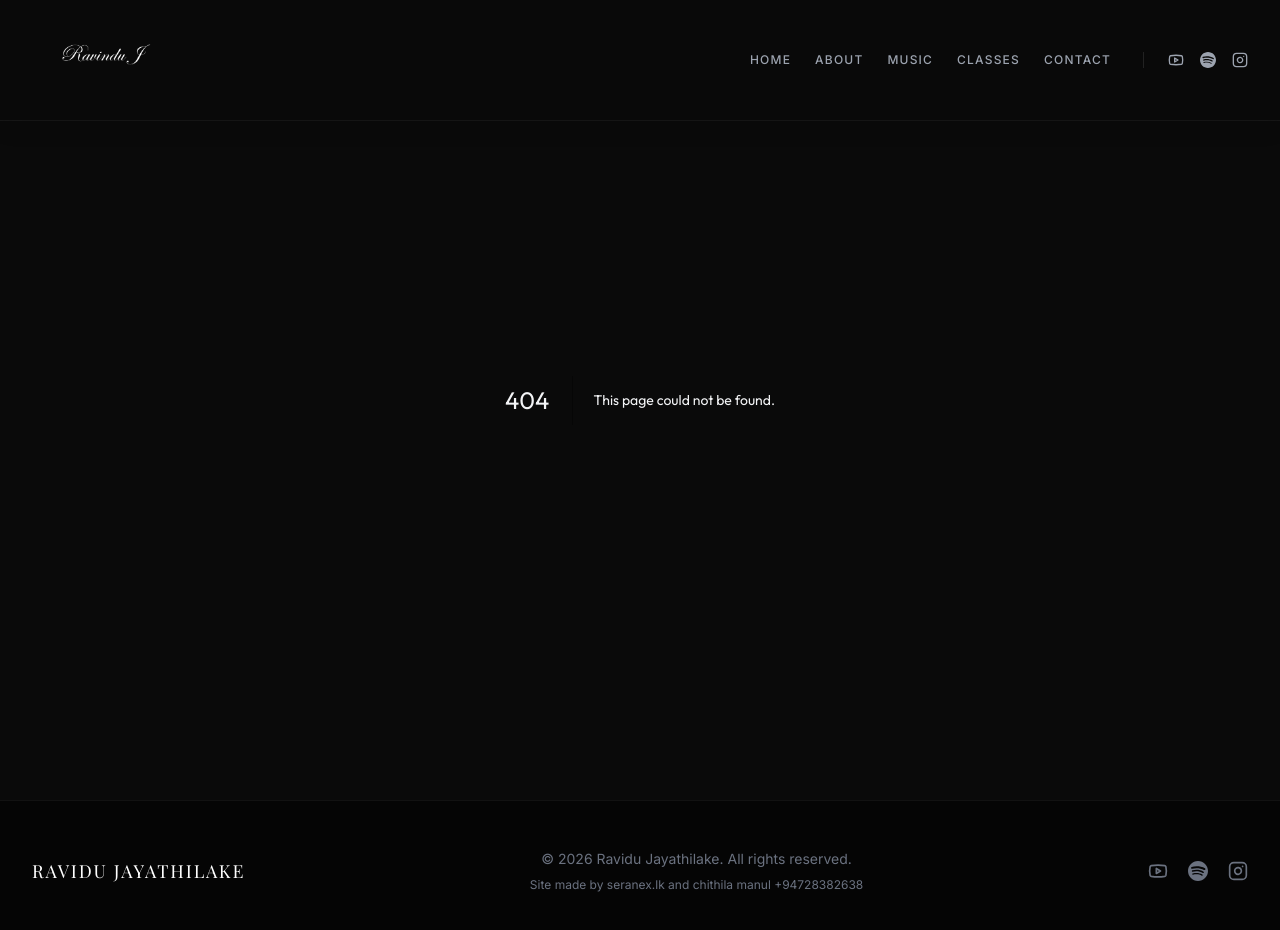
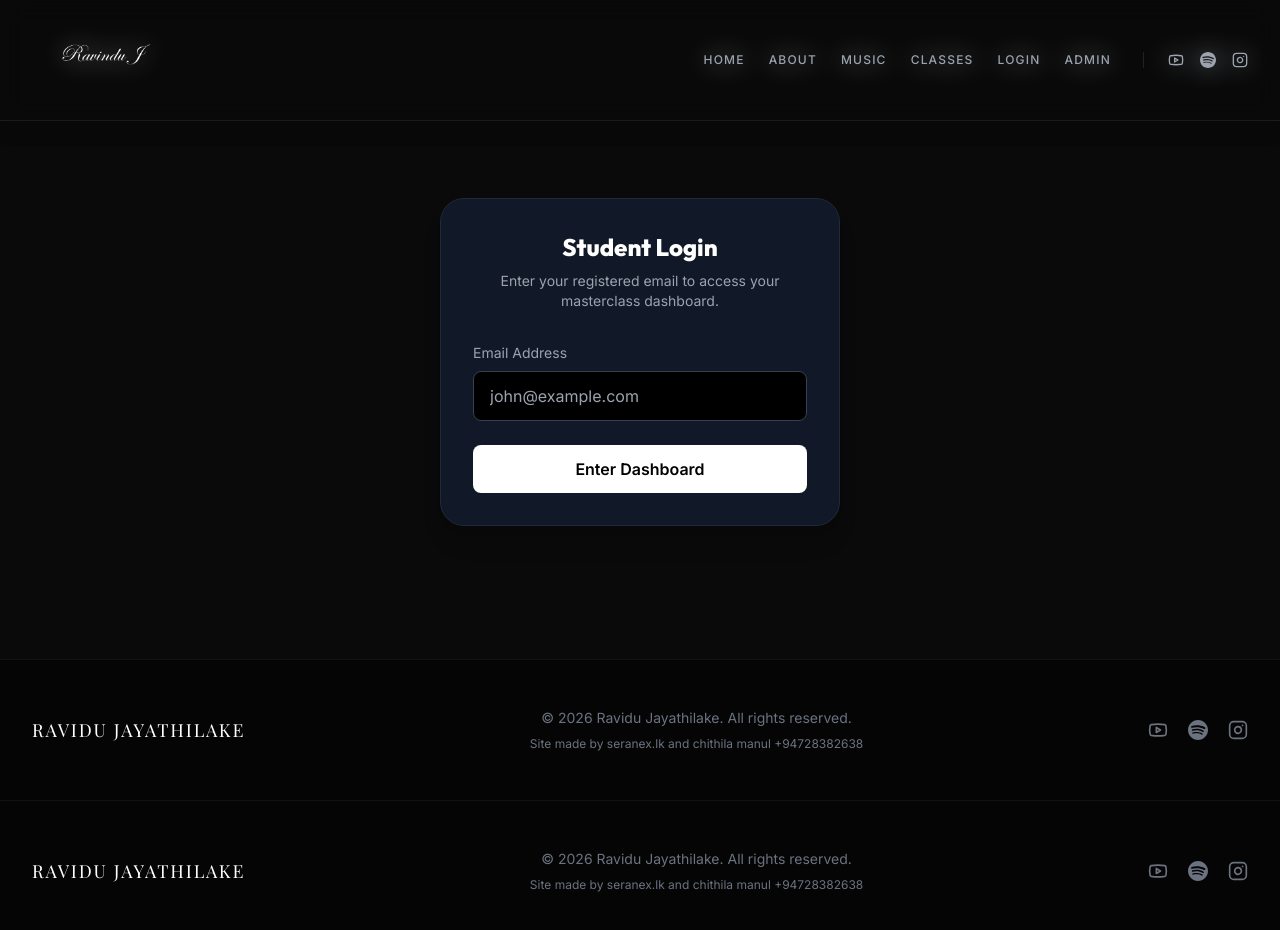
Before and after one commit to chithilamanul1/raviduweb, a Next.js app: page /login in a window 1280 px wide. Before the commit this address had no page. Shown: the top 930 px of the page. Built offline with nearby package versions, Linux system fonts and the light colour scheme.

Commit message:
Hide Navbar and Footer on Admin route and add ADMIN link to Navbar

```diff
--- /dev/null
+++ b/src/app/api/auth/login/route.ts
@@ -0,0 +1,42 @@
+import { NextResponse } from 'next/server';
+import { createClient } from 'next-sanity';
+import { cookies } from 'next/headers';
+
+const client = createClient({
+  projectId: process.env.NEXT_PUBLIC_SANITY_PROJECT_ID || 'czcl29jz',
+  dataset: process.env.NEXT_PUBLIC_SANITY_DATASET || 'production',
+  apiVersion: '2024-01-01',
+  useCdn: false,
+});
+
+export async function POST(req: Request) {
+  try {
+    const { email } = await req.json();
+
+    if (!email) {
+      return NextResponse.json({ error: 'Email is required' }, { status: 400 });
+    }
+
+    // Query Sanity for this student email
+    const query = `*[_type == "student" && email == $email][0]`;
+    const student = await client.fetch(query, { email });
+
+    if (!student) {
+      return NextResponse.json({ error: 'No account found with this email' }, { status: 404 });
+    }
+
+    // Set a simple HTTP-only cookie with the student's email for session handling
+    cookies().set('student_email', student.email, {
+      httpOnly: true,
+      secure: process.env.NODE_ENV === 'production',
+      sameSite: 'lax',
+      path: '/',
+      maxAge: 60 * 60 * 24 * 30, // 30 days
+    });
+
+    return NextResponse.json({ success: true, status: student.paymentStatus });
+  } catch (error: any) {
+    console.error("Login Error:", error);
+    return NextResponse.json({ error: 'Internal server error' }, { status: 500 });
+  }
+}
--- a/src/app/dashboard/page.tsx
+++ b/src/app/dashboard/page.tsx
@@ -1,19 +1,42 @@
 import { Navbar } from '../../components/Navbar'
 import { Footer } from '../../components/Footer'
 import Link from 'next/link'
+import { cookies } from 'next/headers'
+import { redirect } from 'next/navigation'
+import { createClient } from 'next-sanity'
 
 export const metadata = {
   title: 'Student Dashboard | Ravindu Jayathilake',
 }
 
-export default function DashboardPage() {
-  // Mock data for UI scaffolding
-  const isSubscribed = true;
-  const classes = [
-    { id: 1, title: 'Introduction to Fingerstyle', duration: '45 mins', date: '2026-07-01' },
-    { id: 2, title: 'Advanced Chord Progressions', duration: '55 mins', date: '2026-07-08' },
-    { id: 3, title: 'Mastering the Fretboard', duration: '60 mins', date: '2026-07-15' },
-  ];
+const client = createClient({
+  projectId: process.env.NEXT_PUBLIC_SANITY_PROJECT_ID || 'czcl29jz',
+  dataset: process.env.NEXT_PUBLIC_SANITY_DATASET || 'production',
+  apiVersion: '2024-01-01',
+  useCdn: false,
+})
+
+export default async function DashboardPage() {
+  const cookieStore = cookies()
+  const studentEmail = cookieStore.get('student_email')?.value
+
+  if (!studentEmail) {
+    redirect('/login')
+  }
+
+  // Fetch student status
+  const student = await client.fetch(`*[_type == "student" && email == $email][0]`, { email: studentEmail })
+
+  if (!student) {
+    redirect('/login')
+  }
+
+  const isSubscribed = student.paymentStatus === 'active';
+
+  // Fetch video classes ordered by the 'order' field
+  const classes = isSubscribed
+    ? await client.fetch(`*[_type == "videoClass"] | order(order asc)`)
+    : [];
 
   return (
     <div className="min-h-screen bg-dark text-gray-100 flex flex-col">
@@ -25,13 +48,13 @@ export default function DashboardPage() {
           <div className="flex flex-col md:flex-row justify-between items-start md:items-center mb-10 gap-4">
             <div>
               <h1 className="text-3xl font-bold tracking-tight text-white mb-2">Student Dashboard</h1>
-              <p className="text-gray-400">Welcome back! Pick up where you left off.</p>
+              <p className="text-gray-400">Welcome back, {student.name.split(' ')[0]}!</p>
             </div>
 
             <div className="flex gap-4">
               <div className="bg-gray-900 border border-gray-800 rounded-lg px-4 py-2 flex flex-col">
                 <span className="text-xs text-gray-500 uppercase font-medium">Status</span>
-                <span className={`text-sm font-bold ${isSubscribed ? 'text-teal-400' : 'text-red-400'}`}>
+                <span className={`text-sm font-bold ${isSubscribed ? 'text-teal-400' : 'text-yellow-500'}`}>
                   {isSubscribed ? 'Active Subscription' : 'Pending Payment'}
                 </span>
               </div>
@@ -40,12 +63,12 @@ export default function DashboardPage() {
 
           {!isSubscribed ? (
             <div className="bg-yellow-500/10 border border-yellow-500/20 rounded-2xl p-8 text-center">
-              <h2 className="text-xl font-bold text-yellow-500 mb-2">Payment Pending</h2>
+              <h2 className="text-xl font-bold text-yellow-500 mb-2">Payment Pending Review</h2>
               <p className="text-gray-400 max-w-lg mx-auto mb-6">
-                We are currently reviewing your bank transfer receipt. Once approved, you will have full access to all video classes.
+                Your receipt has been submitted and is currently being reviewed. Once approved, you will have instant access to all video classes right here.
               </p>
-              <Link href="/checkout" className="inline-block py-2 px-6 bg-gray-800 hover:bg-gray-700 text-white rounded-lg transition duration-200">
-                View Payment Details
+              <Link href="/classes" className="inline-block py-2 px-6 bg-gray-800 hover:bg-gray-700 text-white rounded-lg transition duration-200">
+                Explore Classes
               </Link>
             </div>
           ) : (
@@ -53,22 +76,31 @@ export default function DashboardPage() {
 
               {/* Video Player Area */}
               <div className="md:col-span-2">
-                <div className="bg-black rounded-2xl aspect-video border border-gray-800 flex items-center justify-center mb-6 overflow-hidden relative group cursor-pointer">
-                  {/* Mock Video Placeholder */}
-                  <img src="https://images.unsplash.com/photo-1510915361894-db8b60106cb1?auto=format&fit=crop&w=1200&q=80" alt="Video thumbnail" className="w-full h-full object-cover opacity-50 group-hover:opacity-40 transition duration-300" />
-                  <div className="absolute inset-0 flex items-center justify-center">
-                    <div className="w-16 h-16 bg-white/10 backdrop-blur-sm rounded-full flex items-center justify-center group-hover:scale-110 transition duration-300 border border-white/20">
-                      <svg className="w-8 h-8 text-white ml-1" fill="currentColor" viewBox="0 0 20 20">
-                        <path d="M4 4l12 6-12 6z" />
-                      </svg>
-                    </div>
-                  </div>
+                {classes.length > 0 ? (
+                  <>
+                    <div className="bg-black rounded-2xl aspect-video border border-gray-800 flex items-center justify-center mb-6 overflow-hidden relative">
+                      <iframe
+                        width="100%"
+                        height="100%"
+                        src={classes[0].videoUrl.replace('watch?v=', 'embed/').split('&')[0]}
+                        title="YouTube video player"
+                        frameBorder="0"
+                        allow="accelerometer; autoplay; clipboard-write; encrypted-media; gyroscope; picture-in-picture"
+                        allowFullScreen
+                        className="w-full h-full absolute inset-0"
+                      ></iframe>
                     </div>
 
-                <h2 className="text-2xl font-bold text-white mb-2">Advanced Chord Progressions</h2>
-                <p className="text-gray-400 mb-8">
-                  In this lesson, we break down complex jazz-influenced chord shapes and how to use them to add color to your standard pop progressions.
+                    <h2 className="text-2xl font-bold text-white mb-2">{classes[0].title}</h2>
+                    <p className="text-gray-400 mb-8 whitespace-pre-line">
+                      {classes[0].description}
                     </p>
+                  </>
+                ) : (
+                  <div className="bg-gray-900 border border-gray-800 rounded-2xl p-12 text-center text-gray-400">
+                    No classes have been uploaded yet. Check back soon!
+                  </div>
+                )}
               </div>
 
               {/* Class List Sidebar */}
@@ -77,22 +109,28 @@ export default function DashboardPage() {
                   <h3 className="font-bold text-white">Class Library</h3>
                 </div>
                 <div className="divide-y divide-gray-800">
-                  {classes.map((cls) => (
-                    <button key={cls.id} className="w-full text-left p-4 hover:bg-gray-800 transition duration-150 group">
+                  {classes.map((cls: any, idx: number) => (
+                    <button key={cls._id} className="w-full text-left p-4 hover:bg-gray-800 transition duration-150 group">
                       <div className="flex justify-between items-start mb-1">
-                        <span className="font-medium text-gray-200 group-hover:text-teal-400 transition-colors">{cls.title}</span>
+                        <span className="font-medium text-gray-200 group-hover:text-teal-400 transition-colors">
+                          {idx + 1}. {cls.title}
+                        </span>
                       </div>
                       <div className="flex items-center text-xs text-gray-500 gap-3">
+                        {cls.duration && (
                           <span className="flex items-center gap-1">
                             <svg className="w-3 h-3" fill="none" viewBox="0 0 24 24" stroke="currentColor">
                               <path strokeLinecap="round" strokeLinejoin="round" strokeWidth={2} d="M12 8v4l3 3m6-3a9 9 0 11-18 0 9 9 0 0118 0z" />
                             </svg>
                             {cls.duration}
                           </span>
-                        <span>{cls.date}</span>
+                        )}
                       </div>
                     </button>
                   ))}
+                  {classes.length === 0 && (
+                    <div className="p-6 text-sm text-gray-500 text-center">Empty</div>
+                  )}
                 </div>
               </div>
 
--- /dev/null
+++ b/src/app/login/page.tsx
@@ -0,0 +1,97 @@
+"use client"
+
+import { useState } from 'react'
+import { Navbar } from '../../components/Navbar'
+import { Footer } from '../../components/Footer'
+import { useRouter } from 'next/navigation'
+
+export default function LoginPage() {
+  const router = useRouter()
+  const [email, setEmail] = useState('')
+  const [isLoading, setIsLoading] = useState(false)
+  const [error, setError] = useState('')
+
+  const handleLogin = async (e: React.FormEvent) => {
+    e.preventDefault()
+
+    if (!email) {
+      setError('Please enter your email address.')
+      return;
+    }
+
+    setIsLoading(true)
+    setError('')
+
+    try {
+      const response = await fetch('/api/auth/login', {
+        method: 'POST',
+        headers: { 'Content-Type': 'application/json' },
+        body: JSON.stringify({ email }),
+      })
+
+      const data = await response.json()
+
+      if (!response.ok) {
+        throw new Error(data.error || 'Login failed')
+      }
+
+      // Login successful, cookie is set, redirect to dashboard
+      router.push('/dashboard')
+      router.refresh() // Force refresh to apply server-side cookie
+
+    } catch (err: any) {
+      console.error(err)
+      setError(err.message || 'Failed to login. Please try again.')
+      setIsLoading(false)
+    }
+  }
+
+  return (
+    <div className="min-h-screen bg-dark text-gray-100 flex flex-col">
+      <Navbar />
+
+      <main className="flex-grow pt-32 pb-16 flex items-center justify-center">
+        <div className="w-full max-w-md px-6">
+
+          <div className="bg-gray-900 border border-gray-800 rounded-3xl p-8 shadow-xl">
+            <div className="text-center mb-8">
+              <h1 className="text-2xl font-bold text-white mb-2">Student Login</h1>
+              <p className="text-gray-400 text-sm">Enter your registered email to access your masterclass dashboard.</p>
+            </div>
+
+            <form onSubmit={handleLogin} className="space-y-6">
+              <div>
+                <label className="block text-sm text-gray-400 mb-2">Email Address</label>
+                <input
+                  type="email"
+                  value={email}
+                  onChange={(e) => setEmail(e.target.value)}
+                  className="w-full bg-black border border-gray-700 rounded-lg px-4 py-3 text-white focus:outline-none focus:border-teal-500 transition-colors"
+                  placeholder="john@example.com"
+                  required
+                />
+              </div>
+
+              {error && (
+                <div className="bg-red-500/10 border border-red-500/20 text-red-400 p-3 rounded-lg text-sm text-center">
+                  {error}
+                </div>
+              )}
+
+              <button
+                type="submit"
+                disabled={isLoading}
+                className={`w-full py-3 px-4 ${isLoading ? 'bg-gray-700 cursor-not-allowed' : 'bg-white hover:bg-gray-200'} text-black font-bold rounded-lg transition duration-200 flex justify-center items-center`}
+              >
+                {isLoading ? 'Checking...' : 'Enter Dashboard'}
+              </button>
+            </form>
+          </div>
+
+        </div>
+      </main>
+
+      <Footer />
+    </div>
+  )
+}
--- a/src/components/Footer.tsx
+++ b/src/components/Footer.tsx
@@ -1,5 +1,6 @@
 "use client"
 import React from 'react'
+import { usePathname } from 'next/navigation'
 import { Youtube, Instagram } from 'lucide-react'
 const SpotifyIcon = ({ className }: { className?: string }) => (
   <svg
@@ -29,6 +30,12 @@ const socials = [
   },
 ]
 export function Footer() {
+  const pathname = usePathname()
+
+  if (pathname?.startsWith('/admin')) {
+    return null
+  }
+
   return (
     <footer className="bg-darker py-12 border-t border-white/5">
       <div className="container mx-auto px-8 flex flex-col md:flex-row items-center justify-between gap-6">
--- a/src/components/Navbar.tsx
+++ b/src/components/Navbar.tsx
@@ -1,6 +1,7 @@
 "use client"
 import React, { useEffect, useState } from 'react'
 import Link from 'next/link'
+import { usePathname } from 'next/navigation'
 import Image from 'next/image'
 import { Menu, X, Youtube, Instagram } from 'lucide-react'
 import { motion, AnimatePresence } from 'framer-motion'
@@ -39,12 +40,18 @@ const links = [
   { name: 'ABOUT', href: '/about' },
   { name: 'MUSIC', href: '/music' },
   { name: 'CLASSES', href: '/classes' },
-  { name: 'CONTACT', href: '/contact' },
+  { name: 'LOGIN', href: '/login' },
+  { name: 'ADMIN', href: '/admin' },
 ]
 
 export function Navbar() {
+  const pathname = usePathname()
   const [isScrolled, setIsScrolled] = useState(false)
   const [mobileMenuOpen, setMobileMenuOpen] = useState(false)
+
+  if (pathname?.startsWith('/admin')) {
+    return null
+  }
 
   useEffect(() => {
     const handleScroll = () => {
```
Lines whose indentation alone changed are shown as unchanged.
